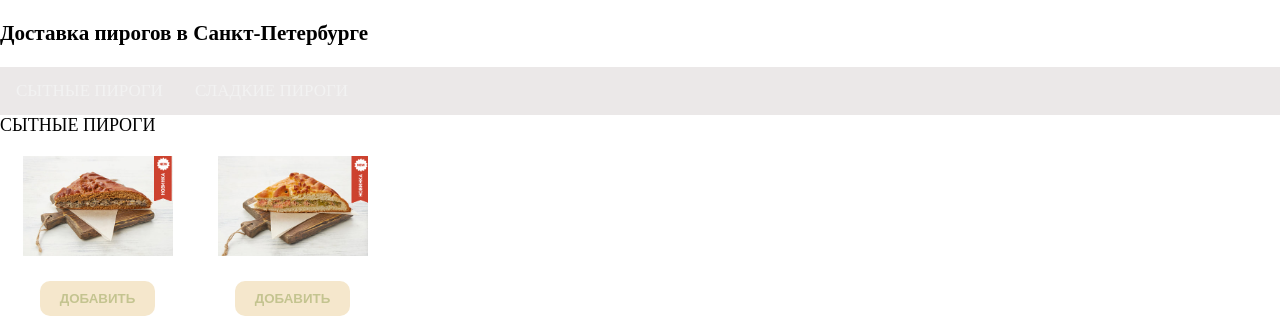
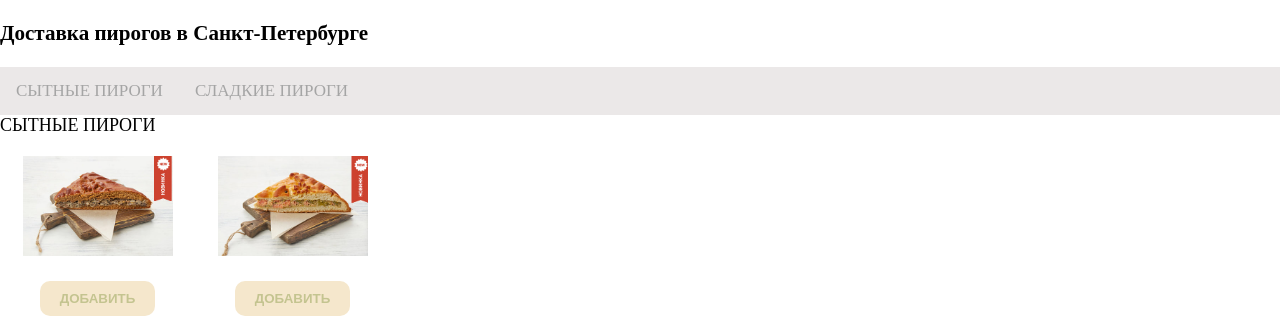
Before and after one commit to mikailyan/mikailyan.github.io, a PHP site: page / in a window 1280 px wide. Shown: the part 60-380 px from the top of the page. Run offline with PHP 8.4, Linux system fonts and the light colour scheme; some libraries are stand-ins or nearby versions.

Commit message:
Update style.css

```diff
--- a/style.css
+++ b/style.css
@@ -40,7 +40,7 @@ body {
   #navbar a {
     float: left;
     display: block;
-    color: #f2f2f2;
+    color: #a5a5a5;
     text-align: center;
     padding: 14px 16px;
     text-decoration: none;
```
